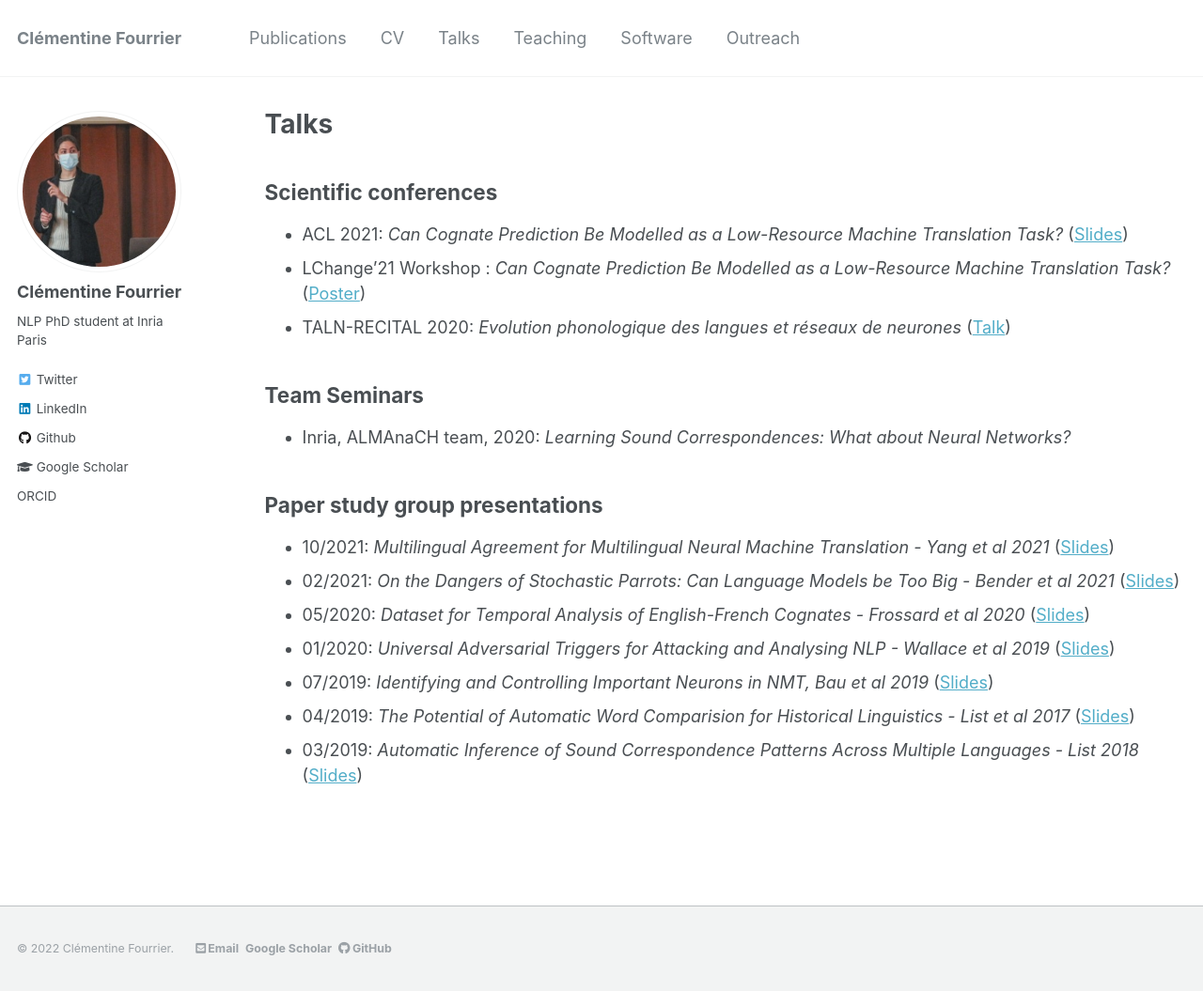
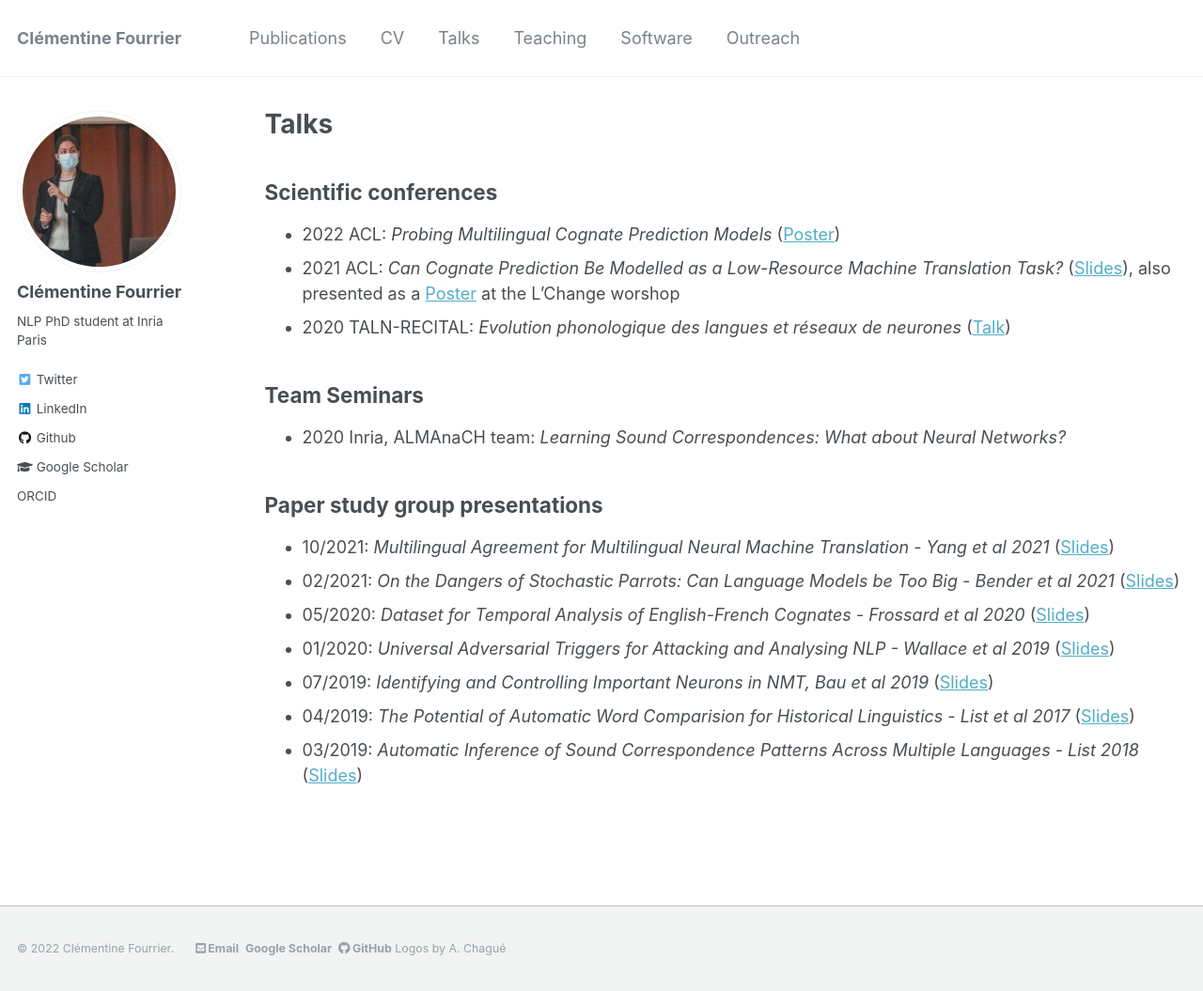
Before and after one commit to clefourrier/clefourrier.github.io, a Jekyll site: the page built from _pages/talks.md, in a window 1280 px wide and 1055 px high. Shown: the whole window at 94% size. Built offline with Jekyll 4.4.1, drawn with Linux system fonts in a browser that asks for light colours.

Commit message:
Added outreach diaporama + alix in footer

```diff
--- a/_includes/footer.html
+++ b/_includes/footer.html
@@ -5,4 +5,5 @@
   <strong><a href="mailto:{{site.author.email}}"><i class="fa fa-fw fa-envelope-square" aria-hidden="true"></i><meta itemprop="email" content="{site.author.email}">Email</a></strong>&nbsp;
   <strong><a href="https://scholar.google.com/{{site.author.googlescholar}}" itemprop="sameAs"><i class="ai ai-fw ai-google-scholar-square" aria-hidden="true"></i>Google Scholar</a></strong>&nbsp;
   <strong><a href="http://github.com/{{ site.author.github }}"><i class="fab fa-github" aria-hidden="true"></i> GitHub</a></strong>
+  <a href="http://alix-tz.github.io/">Logos by A. Chagué</a>
 </div>
--- a/_pages/talks.md
+++ b/_pages/talks.md
@@ -6,12 +6,12 @@ author_profile: true
 ---
 
 ## Scientific conferences
-- ACL 2021: *Can Cognate Prediction Be Modelled as a Low-Resource Machine Translation Task?* ([Slides](https://d3smihljt9218e.cloudfront.net/lecture/26166/slideshow/4a2b9ebbfc0e00f0b33ea5d69cb949f4.pdf))
-- LChange'21 Workshop : *Can Cognate Prediction Be Modelled as a Low-Resource Machine Translation Task?* ([Poster](https://d3smihljt9218e.cloudfront.net/lecture/26166/poster_document/e107a37a833ef9d91fbb3e04ba658928.pdf))
-- TALN-RECITAL 2020: *Evolution phonologique des langues et réseaux de neurones* ([Talk](https://videos.univ-lorraine.fr/video.php?id=9730))
+- 2022 ACL: *Probing Multilingual Cognate Prediction Models* ([Poster](ongoing))
+- 2021 ACL: *Can Cognate Prediction Be Modelled as a Low-Resource Machine Translation Task?* ([Slides](https://d3smihljt9218e.cloudfront.net/lecture/26166/slideshow/4a2b9ebbfc0e00f0b33ea5d69cb949f4.pdf)), also presented as a [Poster](https://d3smihljt9218e.cloudfront.net/lecture/26166/poster_document/e107a37a833ef9d91fbb3e04ba658928.pdf) at the L'Change worshop
+- 2020 TALN-RECITAL: *Evolution phonologique des langues et réseaux de neurones* ([Talk](https://videos.univ-lorraine.fr/video.php?id=9730))
 
 ## Team Seminars
-- Inria, ALMAnaCH team, 2020: *Learning Sound Correspondences: What about Neural Networks?*
+- 2020 Inria, ALMAnaCH team: *Learning Sound Correspondences: What about Neural Networks?*
 
 
 ## Paper study group presentations
```
Also changed, not shown: _pages/outreach.md (+3 -6 lines), _pages/portfolio.md (+2 -2 lines), images/outreach/AuditionAssembleeNat2021.jpg (added), images/outreach/JFMI2021.jpg (added), images/outreach/JFMI2021b.jpg (added), images/outreach/RJMI2020.jpg (added), images/outreach/SemaineDesMaths2021.jpg (added).
